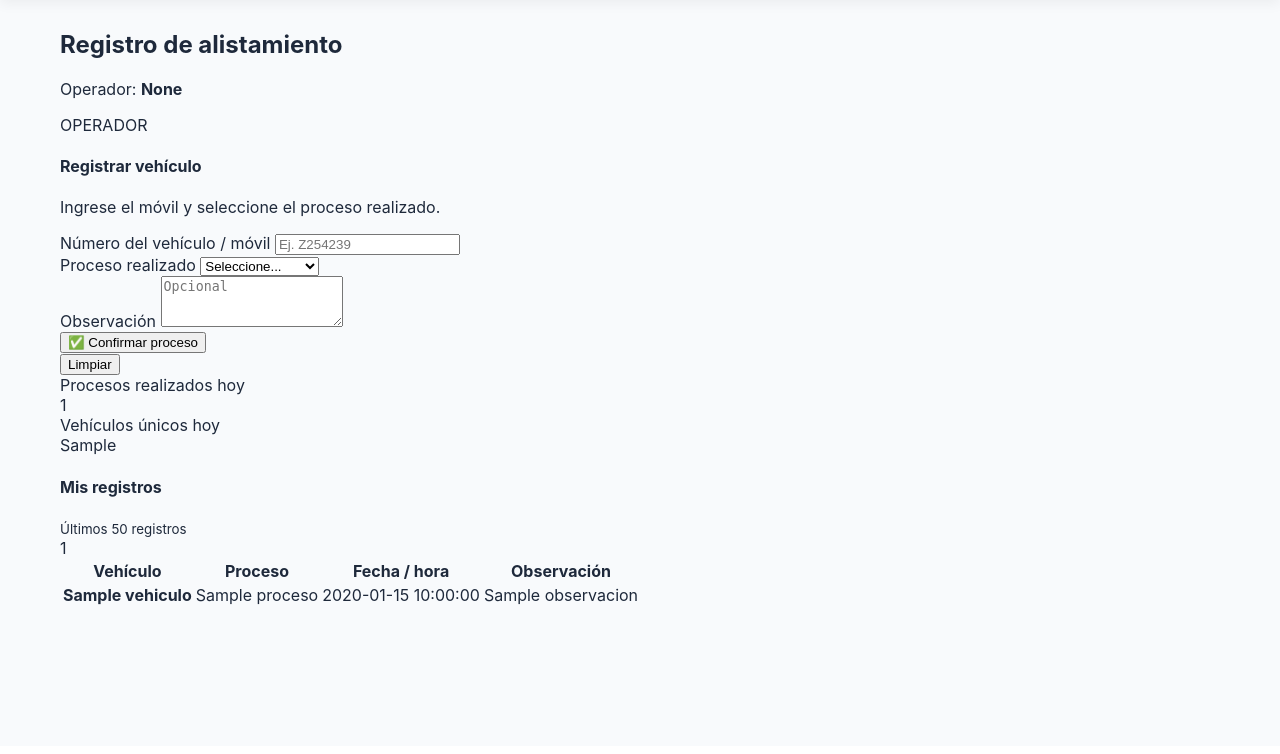
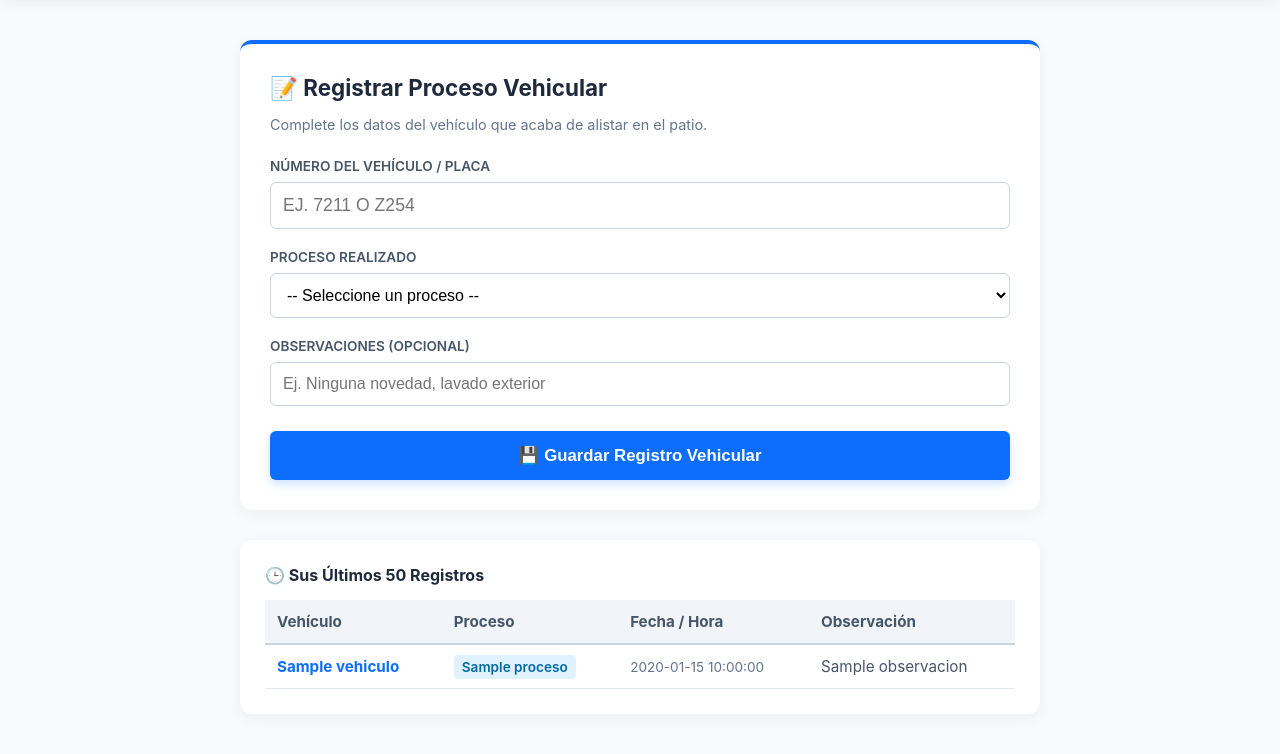
Before and after one commit to julio197212/alistamiento, a Flask app: template templates/operador.html in a window 1280 px wide. Shown: the part 54-808 px from the top of the page. Before the commit the page ends 659 px from the top, so only its background shows below. Run offline with Flask 3, Linux system fonts and the light colour scheme; the template is opened without the code that fills it: most values are stand-ins (such as "Sample title", 1, 10 or a date in 2020); some libraries are stand-ins or nearby versions.

Commit message:
Update operador.html

```diff
--- a/templates/operador.html
+++ b/templates/operador.html
@@ -1,155 +1,64 @@
 {% extends "base.html" %}
-{% block title %}Registro - {{ app_name }}{% endblock %}
+{% block content %}
+<div style="max-width: 800px; margin: 0 auto; padding: 10px;">
 
-{% block content %}
-<div class="d-flex flex-wrap justify-content-between align-items-center gap-2 mb-4">
-    <div>
-        <h2 class="fw-bold mb-1">Registro de alistamiento</h2>
-        <p class="text-muted mb-0">
-            Operador: <strong>{{ session.get('nombre') }}</strong>
-        </p>
-    </div>
-    <span class="badge text-bg-primary fs-6 px-3 py-2">OPERADOR</span>
+    <!-- Tarjeta del Formulario Principal -->
+    <div style="background: white; border-radius: 12px; box-shadow: 0 4px 15px rgba(0,0,0,0.05); padding: 30px; margin-bottom: 30px; border-top: 4px solid #0d6efd;">
+        <h3 style="margin-top:0; margin-bottom: 5px; color: #1e293b; font-size: 1.4rem;">📝 Registrar Proceso Vehicular</h3>
+        <p style="color: #64748b; font-size: 0.9rem; margin-bottom: 25px;">Complete los datos del vehículo que acaba de alistar en el patio.</p>
+
+        <form method="POST" action="/operador">
+            <div style="margin-bottom: 20px;">
+                <label style="display:block; font-weight: 600; font-size: 0.85rem; color: #475569; margin-bottom: 8px; text-transform: uppercase;">Número del Vehículo / Placa</label>
+                <input type="text" name="vehiculo" required placeholder="Ej. 7211 o Z254"
+                       style="width:100%; padding: 12px; border: 1.5px solid #cbd5e1; border-radius: 6px; font-size: 1.1rem; text-transform: uppercase; box-sizing: border-box;">
             </div>
 
-<div class="row g-4">
-    <div class="col-xl-4 col-lg-5">
-        <div class="card shadow-sm border-0 h-100">
-            <div class="card-body p-4">
-                <h4 class="fw-bold mb-1">Registrar vehículo</h4>
-                <p class="text-muted">
-                    Ingrese el móvil y seleccione el proceso realizado.
-                </p>
-
-                <form method="POST" id="registroForm">
-                    <div class="mb-3">
-                        <label class="form-label fw-semibold">
-                            Número del vehículo / móvil
-                        </label>
-                        <input
-                            type="text"
-                            name="vehiculo"
-                            id="vehiculo"
-                            class="form-control form-control-lg text-uppercase"
-                            placeholder="Ej. Z254239"
-                            autocomplete="off"
-                            maxlength="30"
-                            required
-                        >
-                    </div>
-
-                    <div class="mb-3">
-                        <label class="form-label fw-semibold">
-                            Proceso realizado
-                        </label>
-                        <select name="proceso" class="form-select form-select-lg" required>
-                            <option value="">Seleccione...</option>
-                            {% for proceso in procesos %}
-                                <option value="{{ proceso }}">{{ proceso }}</option>
+            <div style="margin-bottom: 20px;">
+                <label style="display:block; font-weight: 600; font-size: 0.85rem; color: #475569; margin-bottom: 8px; text-transform: uppercase;">Proceso Realizado</label>
+                <select name="proceso" required style="width:100%; padding: 12px; border: 1.5px solid #cbd5e1; border-radius: 6px; font-size: 1rem; background-color: white; box-sizing: border-box;">
+                    <option value="" disabled selected>-- Seleccione un proceso --</option>
+                    {% for p in procesos %}
+                        <option value="{{ p }}">{{ p }}</option>
                     {% endfor %}
                 </select>
             </div>
 
-                    <div class="mb-3">
-                        <label class="form-label fw-semibold">
-                            Observación
-                        </label>
-                        <textarea
-                            name="observacion"
-                            class="form-control"
-                            rows="3"
-                            maxlength="500"
-                            placeholder="Opcional"
-                        ></textarea>
+            <div style="margin-bottom: 25px;">
+                <label style="display:block; font-weight: 600; font-size: 0.85rem; color: #475569; margin-bottom: 8px; text-transform: uppercase;">Observaciones (Opcional)</label>
+                <input type="text" name="observacion" placeholder="Ej. Ninguna novedad, lavado exterior"
+                       style="width:100%; padding: 12px; border: 1.5px solid #cbd5e1; border-radius: 6px; font-size: 1rem; box-sizing: border-box;">
             </div>
 
-                    <button class="btn btn-success btn-lg w-100" type="submit">
-                        ✅ Confirmar proceso
+            <button type="submit" style="width:100%; padding: 14px; background-color: #0d6efd; color: white; border: none; border-radius: 6px; font-size: 1.05rem; font-weight: bold; cursor: pointer; box-shadow: 0 4px 10px rgba(13,110,253,0.2);">
+                💾 Guardar Registro Vehicular
             </button>
         </form>
-
-                <button
-                    class="btn btn-outline-secondary w-100 mt-2"
-                    type="button"
-                    onclick="limpiarFormulario()"
-                >
-                    Limpiar
-                </button>
-            </div>
-        </div>
     </div>
 
-    <div class="col-xl-8 col-lg-7">
-        <div class="row g-3 mb-4">
-            <div class="col-sm-6">
-                <div class="stat-card">
-                    <div class="stat-title">Procesos realizados hoy</div>
-                    <div class="stat-number">{{ total_hoy }}</div>
-                </div>
-            </div>
-            <div class="col-sm-6">
-                <div class="stat-card">
-                    <div class="stat-title">Vehículos únicos hoy</div>
-                    <div class="stat-number">{{ vehiculos_hoy }}</div>
-                </div>
-            </div>
-        </div>
-
-        <div class="card shadow-sm border-0">
-            <div class="card-body">
-                <div class="d-flex justify-content-between align-items-center mb-3">
-                    <div>
-                        <h4 class="fw-bold mb-0">Mis registros</h4>
-                        <small class="text-muted">Últimos 50 registros</small>
-                    </div>
-                    <span class="badge bg-primary fs-6">{{ registros|length }}</span>
-                </div>
-
-                <div class="table-responsive">
-                    <table class="table table-hover align-middle">
-                        <thead class="table-light">
-                            <tr>
-                                <th>Vehículo</th>
-                                <th>Proceso</th>
-                                <th>Fecha / hora</th>
-                                <th>Observación</th>
+    <!-- Tabla de Historial Reciente -->
+    <div style="background: white; border-radius: 12px; box-shadow: 0 4px 15px rgba(0,0,0,0.05); padding: 25px; overflow-x: auto;">
+        <h4 style="margin-top:0; margin-bottom: 15px; color: #1e293b;">🕒 Sus Últimos 50 Registros</h4>
+        <table style="width:100%; border-collapse: collapse; text-align: left; font-size: 0.95rem;">
+            <thead>
+                <tr style="background-color: #f1f5f9; border-bottom: 2px solid #cbd5e1;">
+                    <th style="padding: 12px; color: #475569;">Vehículo</th>
+                    <th style="padding: 12px; color: #475569;">Proceso</th>
+                    <th style="padding: 12px; color: #475569;">Fecha / Hora</th>
+                    <th style="padding: 12px; color: #475569;">Observación</th>
                 </tr>
             </thead>
             <tbody>
                 {% for r in registros %}
-                            <tr>
-                                <td><strong>{{ r.vehiculo }}</strong></td>
-                                <td>
-                                    <span class="badge text-bg-info">
-                                        {{ r.proceso }}
-                                    </span>
-                                </td>
-                                <td>{{ r.fecha_hora }}</td>
-                                <td>{{ r.observacion or '-' }}</td>
-                            </tr>
-                        {% else %}
-                            <tr>
-                                <td colspan="4" class="text-center text-muted py-4">
-                                    Todavía no tienes registros.
-                                </td>
+                <tr style="border-bottom: 1px solid #e2e8f0;">
+                    <td style="padding: 12px; font-weight: bold; color: #0d6efd;">{{ r.vehiculo }}</td>
+                    <td style="padding: 12px;"><span style="background: #e0f2fe; color: #0369a1; padding: 4px 8px; border-radius: 4px; font-size: 0.85rem; font-weight: 600;">{{ r.proceso }}</span></td>
+                    <td style="padding: 12px; color: #64748b; font-size: 0.85rem;">{{ r.fecha_hora }}</td>
+                    <td style="padding: 12px; color: #475569;">{{ r.observacion }}</td>
                 </tr>
                 {% endfor %}
             </tbody>
         </table>
     </div>
 </div>
-        </div>
-    </div>
-</div>
 {% endblock %}
-
-{% block scripts %}
-<script>
-function limpiarFormulario() {
-    document.getElementById("registroForm").reset();
-    document.getElementById("vehiculo").focus();
-}
-
-document.getElementById("vehiculo").focus();
-</script>
-{% endblock %}
```
Lines whose indentation alone changed are shown as unchanged.
